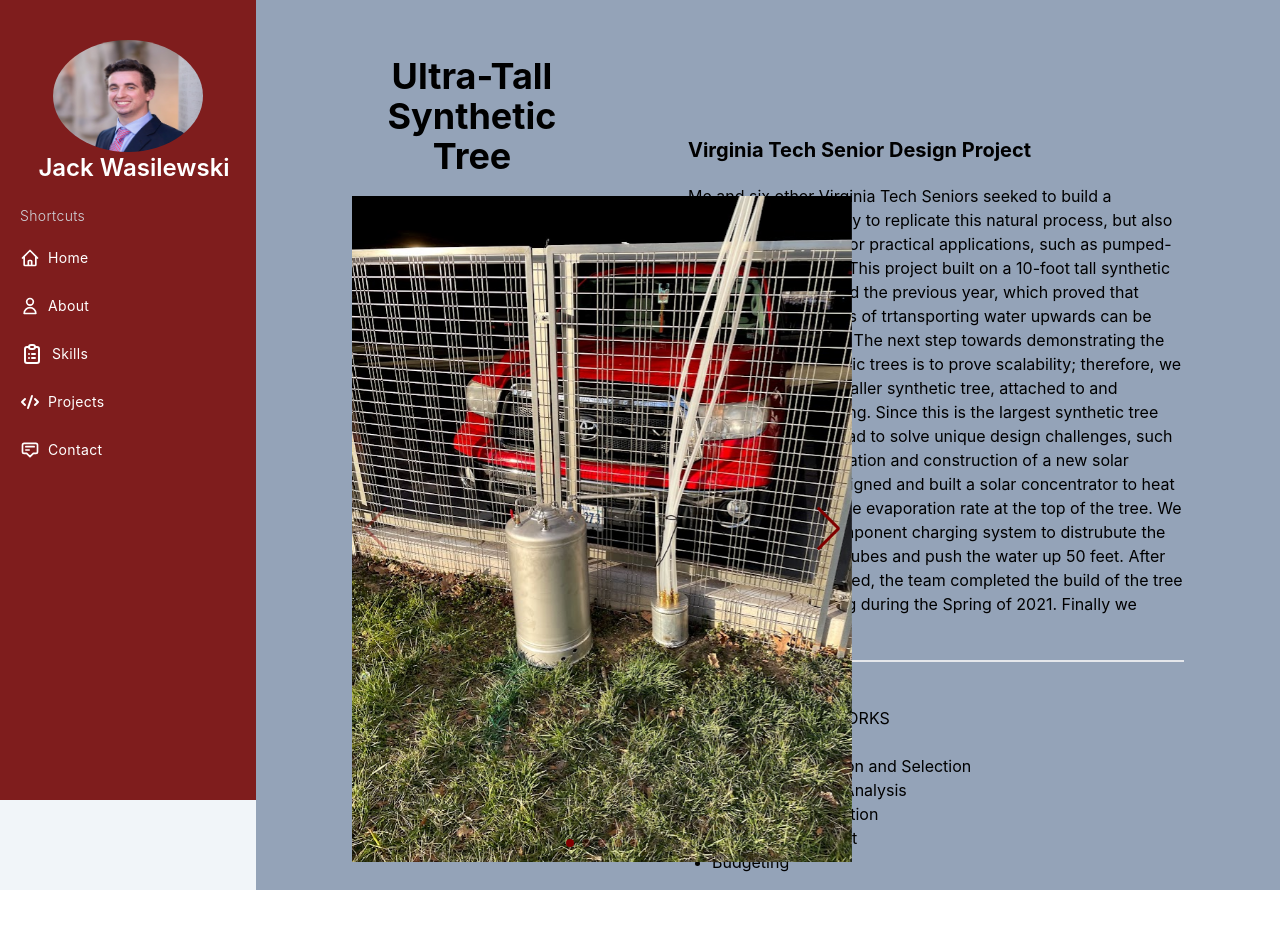
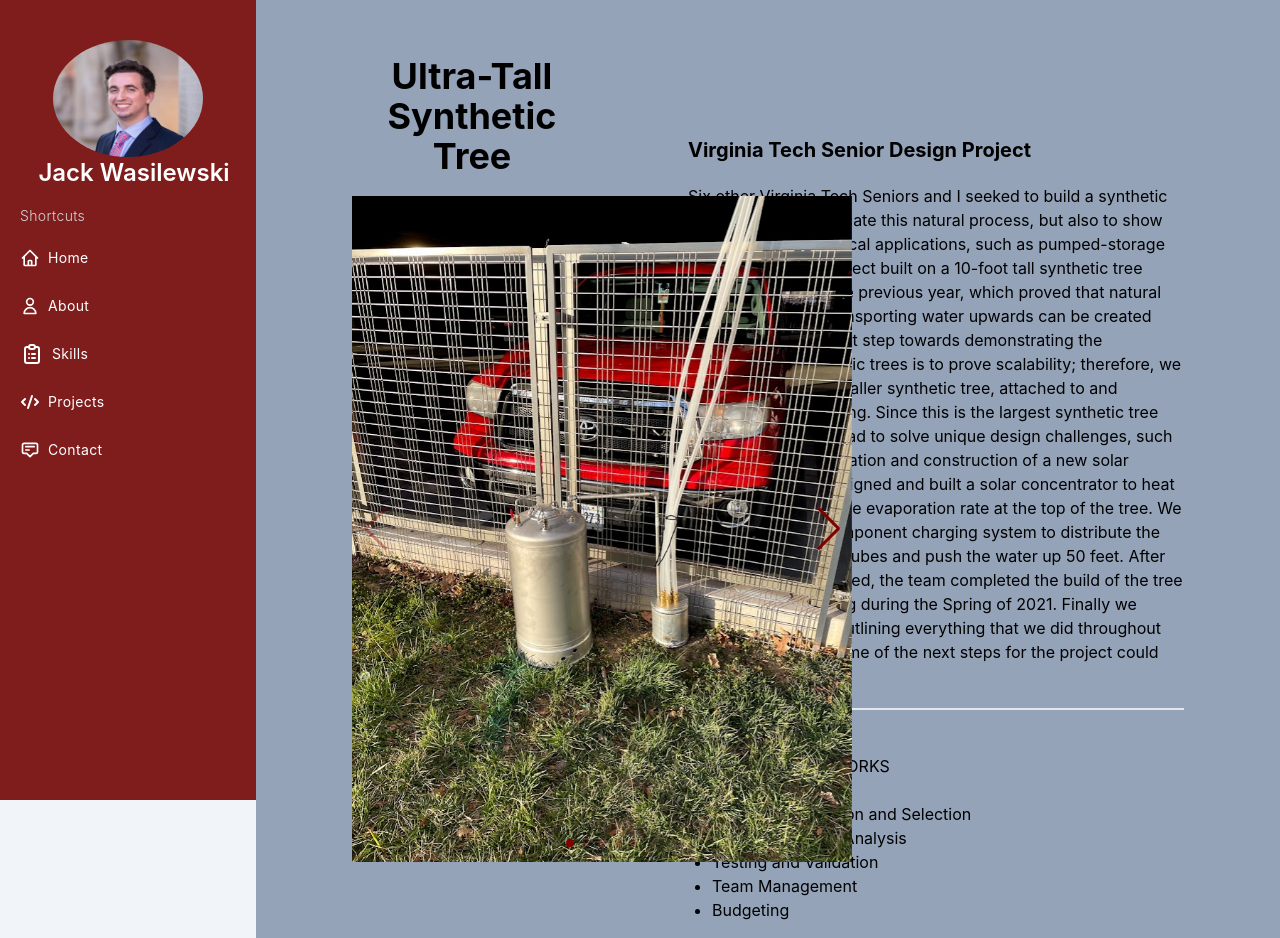
Before and after one commit to JackWaz28/Portfolio, a React (Create React App) app: page /SeniorDesign in a window 1280 px wide. Before the commit the page ends 890 px from the top, so only its background shows below. Built offline with nearby package versions, Linux system fonts and the light colour scheme.

Commit message:
Finalized projects desc and got form submit working

```diff
--- a/src/projects/FSACapstone.js
+++ b/src/projects/FSACapstone.js
@@ -59,7 +59,7 @@ function FSACapstone() {
 
                   <div className="col-span-3 ml-20 mr-20">
                     <h1 className="mt-20 mr-30 font-bold text-xl"> Fullstack Acadmy Capstone Project</h1>
-                    <p className="mt-5 divide-y-8 mb-5"> Me and three other Fullstack Academy students worked together to design and build a social web app for users to connect and work with developers. This means that
+                    <p className="mt-5 divide-y-8 mb-5"> Three other Fullstack Academy students and I worked together to design and build a social web app for users to connect and work with developers. This means that
                       if you're looking for freelance work or if you're just looking to collaborate with other developers on a project this is the app for you. To enhance the capabilities of being able to connect with others
                       we added chat functionality between users using the realtime cloud database in Firebase. Notifications used Firebase Cloud Functions, which is a framework that lets you automatically run backend code
                       in response to events triggered by Firebase features and HTTPS requests. We also built a dashboard that can be used to organize users' projects and the ability to add others to a project. Users can also
@@ -77,7 +77,7 @@ function FSACapstone() {
                         <li className='ml-6 text-lg'> Tailwind CSS  </li>
                       </ul>
                       <a className="mt-5 text-lg text-red-800 underline" href="https://youtu.be/qj9yw-NfOZc">Youtube Walktrhough</a>
-
+                      <a className="mt-5 text-lg text-blue-800 underline" href="https://geek-hunt.firebaseapp.com/">Geek Hunt</a>
                     </div>
 
                   </div>
--- a/src/projects/SeniorDesign.js
+++ b/src/projects/SeniorDesign.js
@@ -40,13 +40,15 @@ function SeniorDesign() {
                       </div>
                   <div className="col-span-2 ml-20 mr-20">
                     <h1 className="mt-20 mr-30 font-bold text-xl"> Virginia Tech Senior Design Project</h1>
-                    <p className="mt-5 divide-y-8 mb-5"> Me and six other Virginia Tech Seniors seeked to build a synthetic tree, not only to replicate this natural process, but also to show its potential
-                     for practical applications, such as pumped-storage hydropower. This project built on a 10-foot tall synthetic tree project completed the previous year, which proved
-                     that natural tree processes of trtansporting water upwards can be created synthetically. The next step towards demonstrating the practicality of synthetic trees is to prove scalability;
-                     therefore, we created a 50-foot or taller synthetic tree, attached to and supported by a building. Since this is the largest synthetic tree ever built, the team
-                     had to solve unique design challenges, such as an initial tree saturation and construction of a new solar concentrator. We designed and built a solar concentrator to heat the leaf to increase
-                     the evaporation rate at the top of the tree. We also create a two component charging system to distrubute the water into the seven tubes and push the water up 50 feet.
-                     After the design was finalized, the team completed the build of the tree and performed testing during the Spring of 2021. Finally we completed a </p>
+                    <p className="mt-5 divide-y-8 mb-5">Six other Virginia Tech Seniors and I seeked to build a synthetic tree, not only to replicate this natural process,
+                    but also to show its potential for practical applications, such as pumped-storage hydropower. This project built on a 10-foot tall synthetic tree project
+                     completed the previous year, which proved that natural tree processes of transporting water upwards can be created synthetically. The next step towards
+                      demonstrating the practicality of synthetic trees is to prove scalability; therefore, we created a 50-foot or taller synthetic tree, attached to and
+                      supported by a building. Since this is the largest synthetic tree ever built, the team had to solve unique design challenges, such as an initial tree
+                      saturation and construction of a new solar concentrator. We designed and built a solar concentrator to heat the leaf to increase the evaporation rate
+                       at the top of the tree. We also create a two component charging system to distribute the water into the seven tubes and push the water up 50 feet.
+                       After the design was finalized, the team completed the build of the tree and performed testing during the Spring of 2021. Finally we wrote a final
+                       report outlining everything that we did throughout the year and what some of the next steps for the project could be. </p>
                     <p className="border-b-2"> </p>
                     <div className="flex flex-col">
                       {/* <p className="mt-5">Relevant Skills: Concept Analysis and Selection Focued on Customer Needs, CAD, Solidworks, Team Management, Budgeting and Testing and Validation </p> */}
--- a/src/sideBar/Sidebar.js
+++ b/src/sideBar/Sidebar.js
@@ -5,7 +5,7 @@ export default function Sidebar() {
       <div className="fixed flex flex-col top-0 left-0 w-14 hover:w-64 md:w-64 bg-red-900 dark:bg-gray-900 h-full text-white transition-all duration-300 border-none z-10 sidebar">
           <div className="flex flex-shrink-0 mt-10 items-center justify-center h-36  space-x-3 flex-col ">
             <img src="SECProfilePicCropped.jpg" className="facePic"></img>
-            <p className="text-2xl font-semibold text-center">Jack Wasilewski</p>
+            <p className="text-2xl font-semibold text-center truncate">Jack Wasilewski</p>
           </div>
           <div className="overflow-y-auto overflow-x-hidden flex flex-col justify-between flex-grow">
           <ul className="flex flex-col py-4 space-y-1">
--- a/src/style.css
+++ b/src/style.css
@@ -31,9 +31,3 @@
   z-index: 999;
   opacity: 0;
 }
-
-.iamJack {
-  position: relative;
-  font-weight: 900;
-  font-size: 4.5em;
-}
```
Also changed, not shown: src/Home.js (+35 -10 lines), src/useFirestore.js (added, +91 -0 lines).
